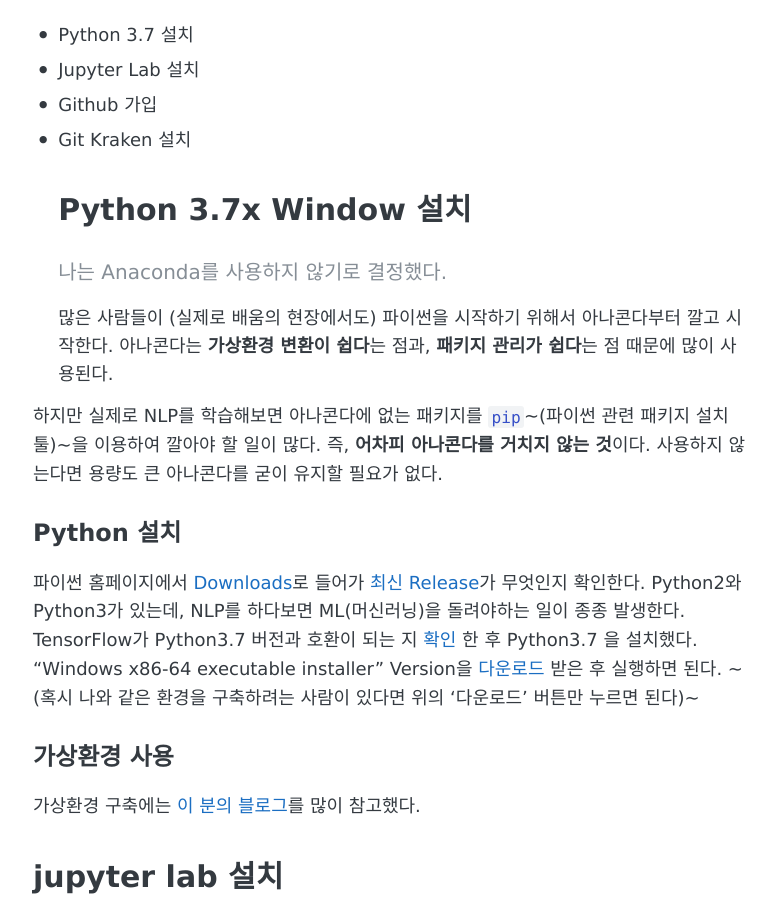
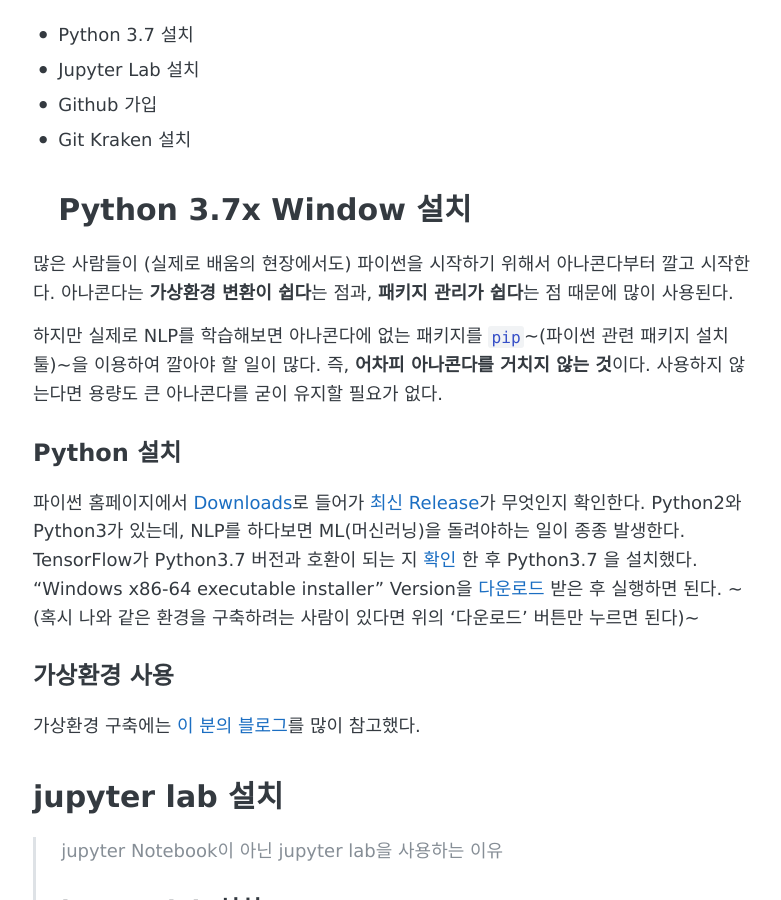
Before and after one commit to stellarway/stellarway.github.io, a Jekyll site: the page built from _posts/2019-08-23-enviroment.md, in a window 1280 px wide and 900 px high, scrolled down 333 px. Shown: the whole window, without its empty margins (247-1028 px from the left). Built offline with Jekyll 4.4.1, drawn with Linux system fonts in a browser that asks for light colours; some of the changed lines change nothing that is shown.

Commit message:
_posts/2019-08-23-enviroment.md updated from https://stackedit.io/

```diff
--- a/_posts/2019-08-23-enviroment.md
+++ b/_posts/2019-08-23-enviroment.md
@@ -10,7 +10,7 @@
  - Github 가입
  - Git Kraken 설치
 # Python 3.7x Window 설치
-#### 나는 Anaconda를 사용하지 않기로 결정했다.
+
 많은 사람들이 (실제로 배움의 현장에서도) 파이썬을 시작하기 위해서 아나콘다부터 깔고 시작한다. 아나콘다는 **가상환경 변환이 쉽다**는 점과, **패키지 관리가 쉽다**는 점 때문에 많이 사용된다.
 
 하지만 실제로 NLP를 학습해보면 아나콘다에 없는 패키지를 `pip`~(파이썬 관련 패키지 설치 툴)~을 이용하여 깔아야 할 일이 많다. 즉, **어차피 아나콘다를 거치지 않는 것**이다. 사용하지 않는다면 용량도 큰 아나콘다를 굳이 유지할 필요가 없다.
@@ -34,6 +34,6 @@
 
 
 <!--stackedit_data:
-eyJoaXN0b3J5IjpbNzQ2Njg3Mzk4LDE0MTIzNTk5NjIsLTI3Nj
-M1ODA2MV19
+eyJoaXN0b3J5IjpbMTI1MjEwNjM1LDc0NjY4NzM5OCwxNDEyMz
+U5OTYyLC0yNzYzNTgwNjFdfQ==
 -->
```
